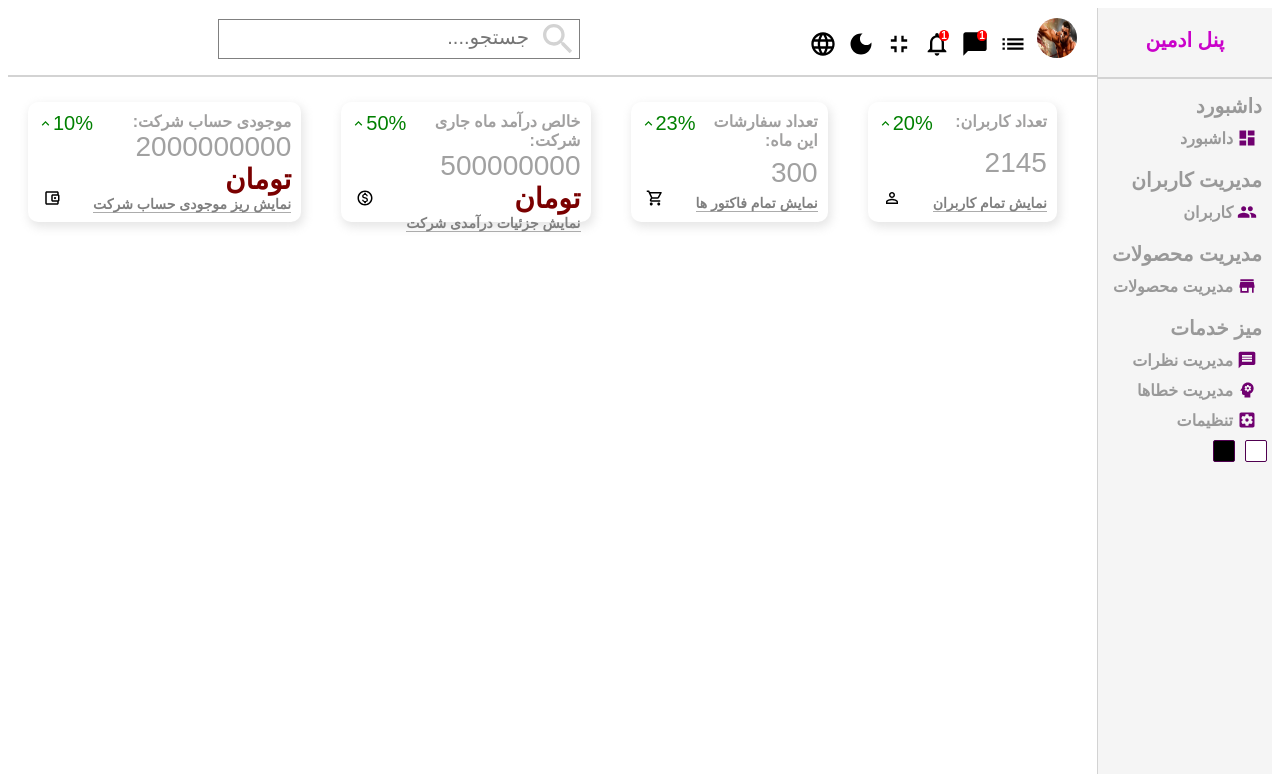
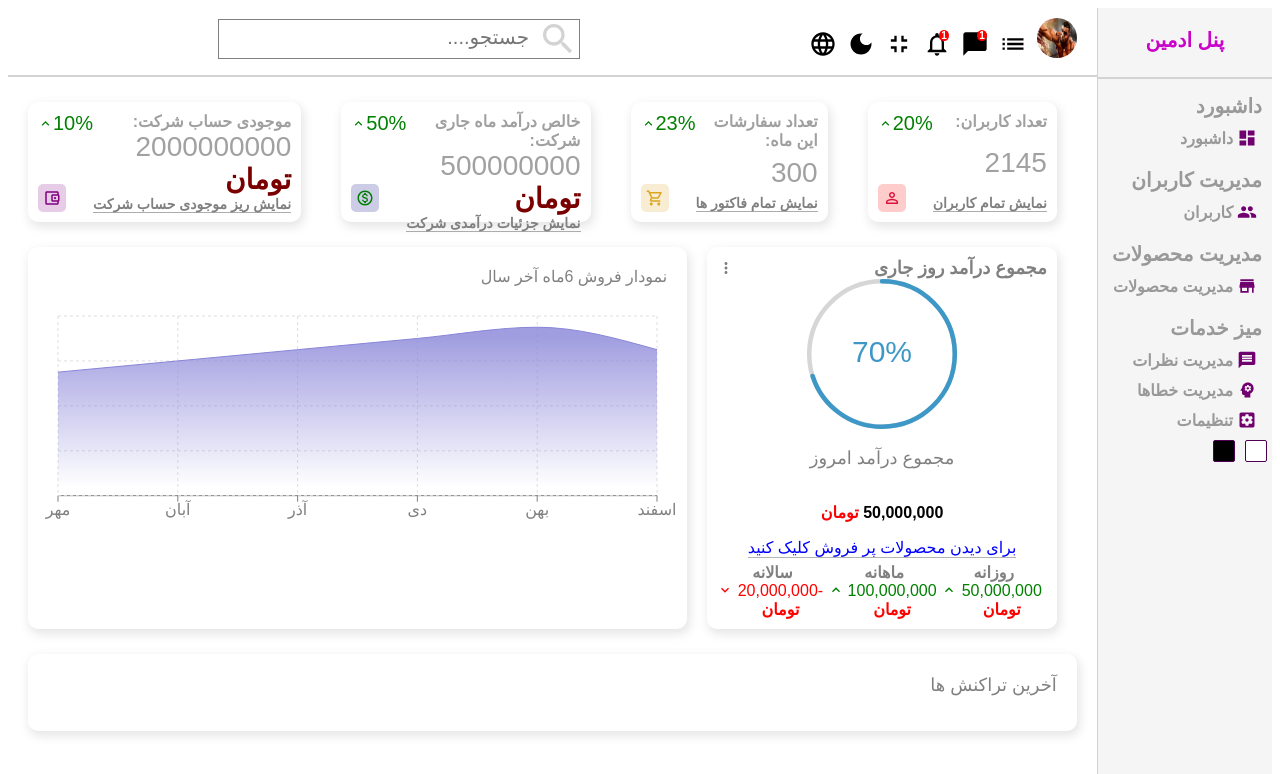
Before and after one commit to AmirHabibzadeh1377/ReactPanelAdmin, a React (Create React App) app: page / in a window 1280 px wide. Shown: the top 774 px of the page. Built offline with nearby package versions, Linux system fonts and the light colour scheme.

Commit message:
added fetured and table and cahrt to project

```diff
--- a/package.json
+++ b/package.json
@@ -10,10 +10,14 @@
     "@testing-library/jest-dom": "^5.17.0",
     "@testing-library/react": "^13.4.0",
     "@testing-library/user-event": "^13.5.0",
+    "chart.js": "^4.4.0",
     "react": "^18.2.0",
+    "react-chartjs-2": "^5.2.0",
+    "react-circular-progressbar": "^2.1.0",
     "react-dom": "^18.2.0",
     "react-router-dom": "^6.14.2",
     "react-scripts": "5.0.1",
+    "recharts": "^2.8.0",
     "sass": "^1.64.2",
     "web-vitals": "^2.1.4"
   },
--- /dev/null
+++ b/src/component/chart/Chart.jsx
@@ -0,0 +1,36 @@
+import './chart.scss'
+import { AreaChart, Area, XAxis, YAxis, CartesianGrid, Tooltip, ResponsiveContainer } from 'recharts';
+
+const data = [
+  { name: "مهر", total: 11000000000 },
+  { name: "آبان", total: 12000000000 },
+  { name: "آذر", total: 13000000000 },
+  { name: "دی", total: 14000000000 },
+  { name: "بهن", total: 15000000000 },
+  { name: "اسفند", total: 13000000000 },
+];
+
+const Chart = () => {
+  return (
+    <div className='chart'>
+      <div className="title">نمودار فروش 6ماه آخر سال</div>
+      <ResponsiveContainer width="100%" aspect={3 / 1}>
+        <AreaChart width={730} height={250} data={data}
+          margin={{ top: 10, right: 30, left: 30, bottom: 0 }}>
+          <defs>
+            <linearGradient id="total" x1="0" y1="0" x2="0" y2="1">
+              <stop offset="5%" stopColor="#8884d8" stopOpacity={0.8} />
+              <stop offset="95%" stopColor="#8884d8" stopOpacity={0} />
+            </linearGradient>
+          </defs>
+          <XAxis dataKey="name" stroke='gray' />
+          <CartesianGrid strokeDasharray="3 3" className='chartGrid'/>
+          <Tooltip />
+          <Area type="monotone" dataKey="total" stroke="#8884d8" fillOpacity={1} fill="url(#total)" />
+        </AreaChart>
+      </ResponsiveContainer>
+    </div>
+  )
+}
+
+export default Chart
--- /dev/null
+++ b/src/component/chart/chart.scss
@@ -0,0 +1,16 @@
+.chart{
+    font-size: 1.6rem;
+    flex:4;
+    -webkit-box-shadow: .2rem .4rem 1rem .1rem rgba(0, 0, 0, .47);
+    box-shadow: .2rem .4rem 1rem .1rem rgba(201, 201, 201, .47);
+    border-radius: 1rem;
+
+    .title{
+        color:gray;
+        padding: 2rem;
+    }
+
+    .chartGrid{
+        stroke: rgb(222, 222, 222);
+    }
+}
--- /dev/null
+++ b/src/component/fetured/Fetured.jsx
@@ -0,0 +1,47 @@
+import './fetured.scss';
+import MoreVertIcon from '@mui/icons-material/MoreVert';
+import {CircularProgressbar} from 'react-circular-progressbar';
+import 'react-circular-progressbar/dist/styles.css';
+import KeyboardArrowUpIcon from '@mui/icons-material/KeyboardArrowUp';
+import KeyboardArrowDownIcon from '@mui/icons-material/KeyboardArrowDown';
+const Fetured = () => (
+  <div className='fetured'>
+    <div className="top">
+      <div className="title">مجموع درآمد روز جاری</div>
+      <MoreVertIcon className='icon' />
+    </div>
+    <div className="bottom">
+      <div className="featuredChart">
+        <CircularProgressbar value={70} text='70%' strokeWidth={3} />
+      </div>
+      <p className="title">مجموع درآمد امروز</p>
+      <p className="amount">50,000,000 <span className='iranUnit'>تومان</span></p>
+      <a className="description">برای دیدن محصولات پر فروش کلیک کنید</a>
+      <div className="summary">
+        <div className="item">
+          <div className="itemTitle">روزانه</div>
+          <div className="itemResult positive">
+            <KeyboardArrowUpIcon className='icon'/>
+            <div className="resultAmount">50,000,000 <span className='iranUnit'>تومان</span></div>
+          </div>
+        </div>
+        <div className="item">
+          <div className="itemTitle">ماهانه</div>
+          <div className="itemResult positive">
+            <KeyboardArrowUpIcon className='icon'/>
+            <div className="resultAmount">100,000,000 <span className='iranUnit'>تومان</span></div>
+          </div>
+        </div>
+        <div className="item">
+          <div className="itemTitle">سالانه</div>
+          <div className="itemResult negative">
+            <KeyboardArrowDownIcon className='icon'/>
+            <div className="resultAmount">-20,000,000 <span className='iranUnit'>تومان</span></div>
+          </div>
+        </div>
+      </div>
+    </div>
+  </div>
+)
+
+export default Fetured
--- /dev/null
+++ b/src/component/fetured/fetured.scss
@@ -0,0 +1,96 @@
+.fetured {
+    font-size: 1.6rem;
+    flex: 2;
+    margin-right: 2rem;
+    padding-right: 2rem;
+    -webkit-box-shadow: .2rem .4rem 1rem .1rem rgba(0, 0, 0, .47);
+    box-shadow: .2rem .4rem 1rem .1rem rgba(201, 201, 201, .47);
+    border-radius: 1rem;
+    padding: 1rem;
+
+    .iranUnit {
+        color: red;
+        font-weight: bold;
+    }
+
+    .top {
+        display: flex;
+        align-items: center;
+        justify-content: space-between;
+
+        .title {
+            font-size: 1.8rem;
+            font-weight: bold;
+            color: gray;
+        }
+
+        .icon {
+            font-size: large;
+            color: gray;
+            cursor: pointer;
+        }
+    }
+
+    .bottom {
+        display: flex;
+        flex-direction: column;
+        align-items: center;
+        justify-content: center;
+
+        .featuredChart {
+            width: 15rem;
+            height: 15rem;
+        }
+
+        .title {
+            font-size: 1.8rem;
+            font-weight: 400;
+            color: gray;
+        }
+
+        .amount {
+            color: black;
+            font-weight: bold;
+        }
+
+        .description {
+            border-bottom: .1rem solid rgb(179, 179, 179);
+            cursor: pointer;
+            color: blue;
+        }
+
+        .summary{
+            width: 100%;
+            display: flex;
+            align-items: center;
+            justify-content: space-between;
+
+            .item{
+                margin-top: .5rem;
+                text-align: center;
+                .itemTitle{
+                    color: gray;
+                    font-size: 1.6rem;
+                    font-weight: bold;
+
+                }
+                .itemResult{
+                    display: flex;
+                    flex-direction: row-reverse;
+                    &.positive{
+                        color: green;
+                    }
+                    &.negative{
+                        color: red;
+                    }
+                    .icon{
+                        font-size: 1.6rem;
+                    }
+                    .resultAmount{
+                        font-size: 1.6rem;
+                    }
+                }
+            }
+        }
+    }
+}
--- /dev/null
+++ b/src/component/table/table.scss
@@ -0,0 +1 @@
+.table {}
--- a/src/component/widget/Widget.jsx
+++ b/src/component/widget/Widget.jsx
@@ -4,6 +4,7 @@ import PersonOutlineOutlinedIcon from '@mui/icons-material/PersonOutlineOutlined
 import ShoppingCartOutlinedIcon from '@mui/icons-material/ShoppingCartOutlined';
 import MonetizationOnOutlinedIcon from '@mui/icons-material/MonetizationOnOutlined';
 import AccountBalanceWalletOutlinedIcon from '@mui/icons-material/AccountBalanceWalletOutlined';
+import { colors } from '@mui/material';
 const Widget = ({ type }) => {
 
     let data ={};
@@ -13,7 +14,10 @@ const Widget = ({ type }) => {
                 title: "تعداد کاربران",
                 counter: 2145,
                 link: "نمایش تمام کاربران",
-                icon: <PersonOutlineOutlinedIcon className="icon" />,
+                icon: <PersonOutlineOutlinedIcon className="icon" style={{
+                    color:"crimson",
+                    backgroundColor:"rgba(255,0,0,.2)"
+                }} />,
                 isMoney :false,
                 percentage :20
             };
@@ -23,7 +27,11 @@ const Widget = ({ type }) => {
                 title: "تعداد سفارشات این ماه",
                 counter: 300,
                 link: "نمایش تمام فاکتور ها",
-                icon: <ShoppingCartOutlinedIcon className='icon' />,
+                icon: <ShoppingCartOutlinedIcon className='icon'
+                style={{
+                    color:"goldenrod",
+                    backgroundColor:"rgba(218,165,32,.2)"
+                }} />,
                 isMoney:false,
                 percentage:23
             };
@@ -33,7 +41,11 @@ const Widget = ({ type }) => {
                 title: "خالص درآمد ماه جاری شرکت",
                 counter: 500000000,
                 link: "نمایش جزئیات درآمدی شرکت",
-                icon: <MonetizationOnOutlinedIcon className='icon' />,
+                icon: <MonetizationOnOutlinedIcon className='icon'
+                style={{
+                    color:"green",
+                    backgroundColor:"rgba(0,0,128,.2)"
+                }} />,
                 isMoney:true,
                 percentage:50
             };
@@ -43,7 +55,11 @@ const Widget = ({ type }) => {
                 title: "موجودی حساب شرکت",
                 counter: 2000000000,
                 link: "نمایش ریز موجودی حساب شرکت",
-                icon: <AccountBalanceWalletOutlinedIcon className='icon' />,
+                icon: <AccountBalanceWalletOutlinedIcon className='icon'
+                style={{
+                    color:"purple",
+                    backgroundColor:"rgba(128,0,128,.2)"
+                }}/>,
                 isMoney:true,
                 percentage:10
             };
--- a/src/pages/home/Home.jsx
+++ b/src/pages/home/Home.jsx
@@ -1,22 +1,31 @@
 import React from 'react';
 import Sidebar from '../../component/sidebar/Sidebar';
-import Navbar  from '../../component/navbar/Navbar';
+import Navbar from '../../component/navbar/Navbar';
 import './home.scss'
 import Widget from '../../component/widget/Widget';
+import Fetured from '../../component/fetured/Fetured';
+import Chart from '../../component/chart/Chart';
 const Home = () => {
   return (
     <div className='home'>
-       <Sidebar/>
-       <div className="homeContainer">
-         <Navbar/>
+      <Sidebar />
+      <div className="homeContainer">
+        <Navbar />
         <hr />
-       <div className='widgets'>
-        <Widget type="user"/>
-        <Widget type="order"/>
-        <Widget type="earning"/>
-        <Widget type="balance"/>
-       </div>
-       </div>
+        <div className='widgets'>
+          <Widget type="user" />
+          <Widget type="order" />
+          <Widget type="earning" />
+          <Widget type="balance" />
+        </div>
+        <div className="charts">
+          <Fetured/>
+          <Chart/>
+        </div>
+        <div className="listContainer">
+          <div className="listTitle">آخرین تراکنش ها</div>
+        </div>
+      </div>
     </div>
   )
 }
--- a/src/pages/home/home.scss
+++ b/src/pages/home/home.scss
@@ -1,22 +1,41 @@
-html{
+html {
     font-size: 10px;
 }
-.home{
+
+.home {
     display: flex;
     direction: rtl;
-    .homeContainer{
+
+    .homeContainer {
         flex: 6;
     }
 
-    .widgets{
+    .widgets  ,.charts{
         font-size: 1.6rem;
         display: flex;
         padding: 2rem;
         gap: 2rem;
     }
 
-hr{
-    height: 0;
-    border: .5px solid lightgray;
+    .charts{
+        padding: .5rem 2rem;
+    }
+    hr {
+        height: 0;
+        border: .5px solid lightgray;
+    }
+    .listContainer{
+        -webkit-box-shadow: .2rem .4rem 1rem .1rem rgba(0, 0, 0, .47);
+        box-shadow: .2rem .4rem 1rem .1rem rgba(201, 201, 201, .47);
+        border-radius: 1rem;
+        padding: 2rem;
+        margin: 2rem;
+
+        .listTitle{
+            font-weight: 500;
+            font-size: 1.8rem;
+            color: gray;
+            margin-bottom: 1.5rem;
+        }
+    }
 }
-}
```
Also changed, not shown: src/component/table/Table.jsx (added, +11 -0 lines), 1 other file (tests, documents, lock files or other folders).
